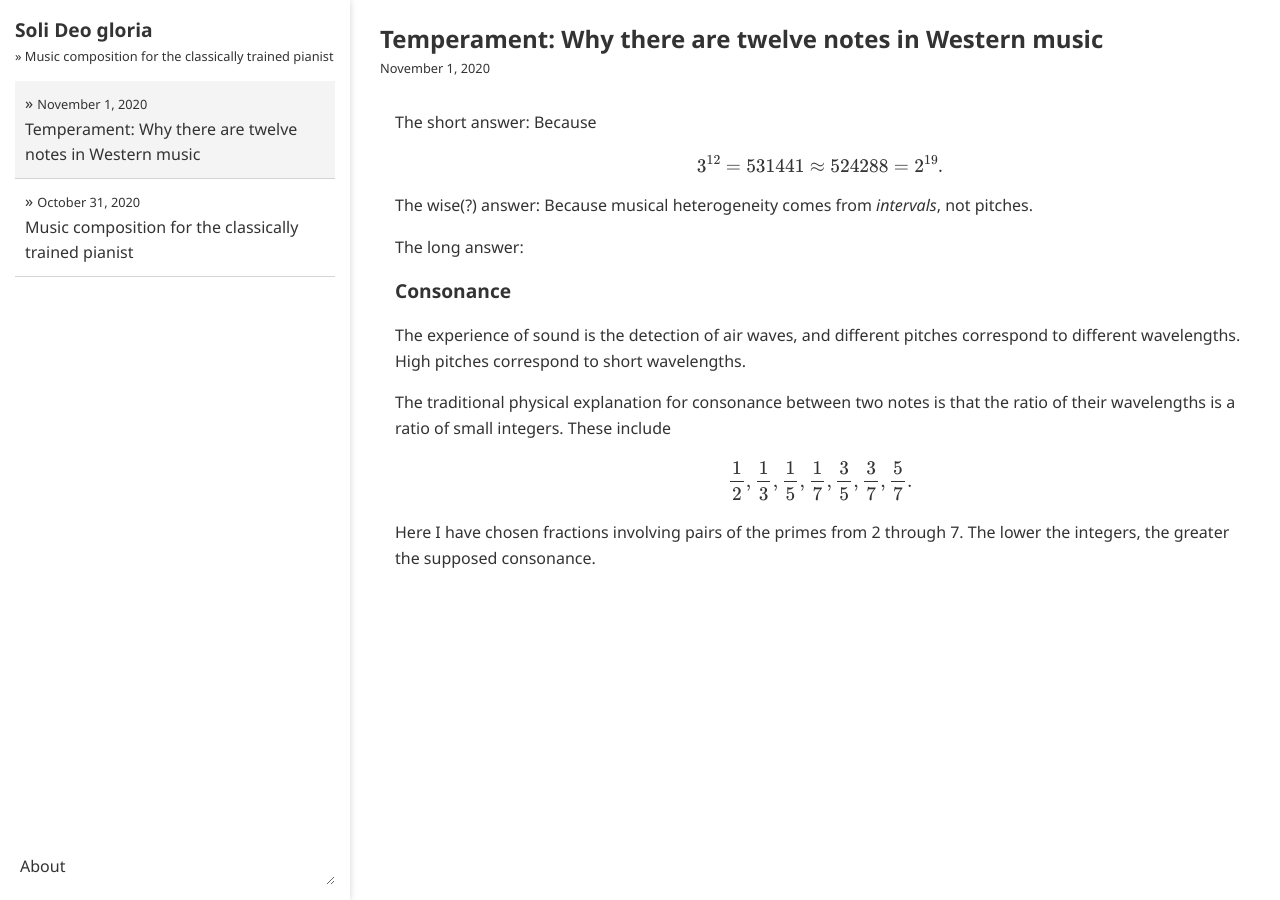
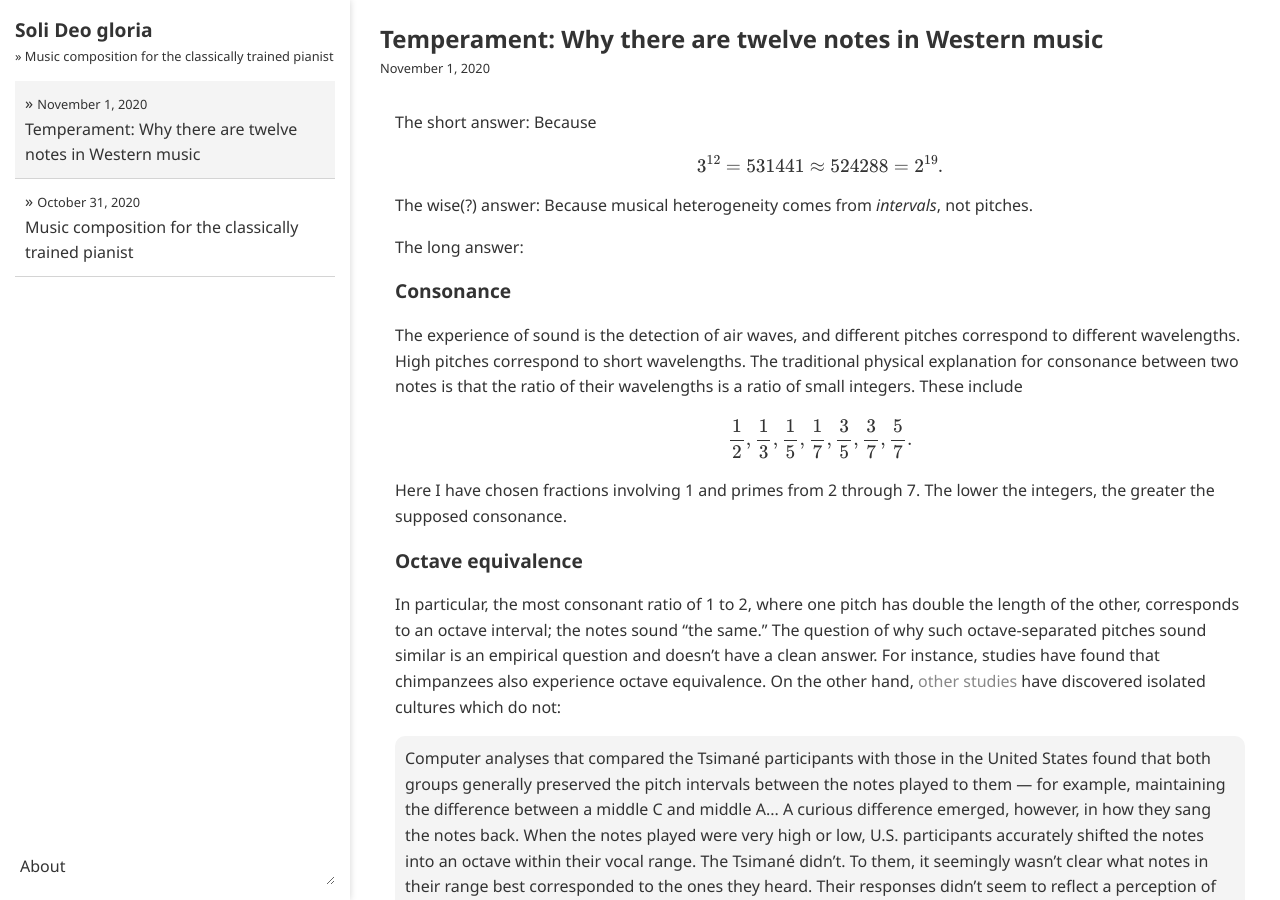
Before and after one commit to ansyblenetwork/sdg, a Jekyll site: the page built from _posts/2020-11-01-temperament-why-there-are-twelve-notes.md, in a window 1280 px wide and 900 px high. Built offline with Jekyll 4.4.1, drawn with Linux system fonts in a browser that asks for light colours; formulas are drawn with MathJax 3; some of the changed text lies outside the part shown.

Commit message:
Update 2020-11-01-temperament-why-there-are-twelve-notes.md

```diff
--- a/_posts/2020-11-01-temperament-why-there-are-twelve-notes.md
+++ b/_posts/2020-11-01-temperament-why-there-are-twelve-notes.md
@@ -12,10 +12,18 @@
 
 ### Consonance
 
-The experience of sound is the detection of air waves, and different pitches correspond to different wavelengths. High pitches correspond to short wavelengths.
-
-The traditional physical explanation for consonance between two notes is that the ratio of their wavelengths is a ratio of small integers. These include
+The experience of sound is the detection of air waves, and different pitches correspond to different wavelengths. High pitches correspond to short wavelengths. The traditional physical explanation for consonance between two notes is that the ratio of their wavelengths is a ratio of small integers. These include
 
 $$\frac{1}{2}, \frac{1}{3}, \frac{1}{5}, \frac{1}{7}, \frac{3}{5}, \frac{3}{7}, \frac{5}{7}.$$
 
-Here I have chosen fractions involving pairs of the primes from 2 through 7. The lower the integers, the greater the supposed consonance.
+Here I have chosen fractions involving 1 and primes from 2 through 7. The lower the integers, the greater the supposed consonance.
+
+### Octave equivalence
+
+In particular, the most consonant ratio of 1 to 2, where one pitch has double the length of the other, corresponds to an octave interval; the notes sound "the same." The question of why such octave-separated pitches sound similar is an empirical question and doesn't have a clean answer. For instance, studies have found that chimpanzees also experience octave equivalence. On the other hand, [other studies](https://www.quantamagazine.org/perceptions-of-musical-octaves-are-learned-not-wired-in-the-brain-20191030/) have discovered isolated cultures which do not:
+
+<div class="media">
+  Computer analyses that compared the Tsimané participants with those in the United States found that both groups generally preserved the pitch intervals between the notes played to them — for example, maintaining the difference between a middle C and middle A...
+
+A curious difference emerged, however, in how they sang the notes back. When the notes played were very high or low, U.S. participants accurately shifted the notes into an octave within their vocal range. The Tsimané didn’t. To them, it seemingly wasn’t clear what notes in their range best corresponded to the ones they heard. Their responses didn’t seem to reflect a perception of octave structure at all.
+</div>
```
